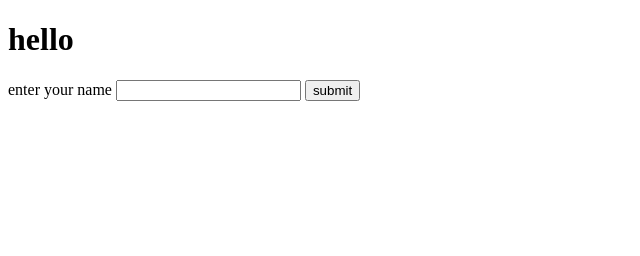
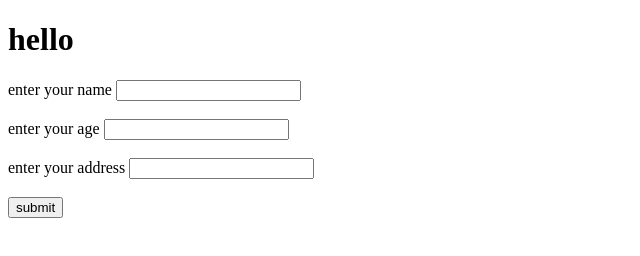
Before and after one commit to premshetgaonkar/practicalexam, a plain HTML site: page index.html in a window 1280 px wide. Shown: the whole page, without its empty margins (0-640 px from the left). Drawn offline with Linux system fonts and the light colour scheme.

Commit message:
Update index.html

```diff
--- a/index.html
+++ b/index.html
@@ -8,7 +8,9 @@
 <body>
     <h1>hello</h1>
     <form action="" method="POST">
-        enter your name <input type="text" value="" name="stdname"/>
+        enter your name <input type="text" value="" name="stdname"/><br><br>
+        enter your age <input type="int" value="" name="age"/><br><br>
+        enter your address <input type="text" value="" name="address"/><br><br>
         <input type="submit" value="submit" name="submit"/>
     </form>
 
```
